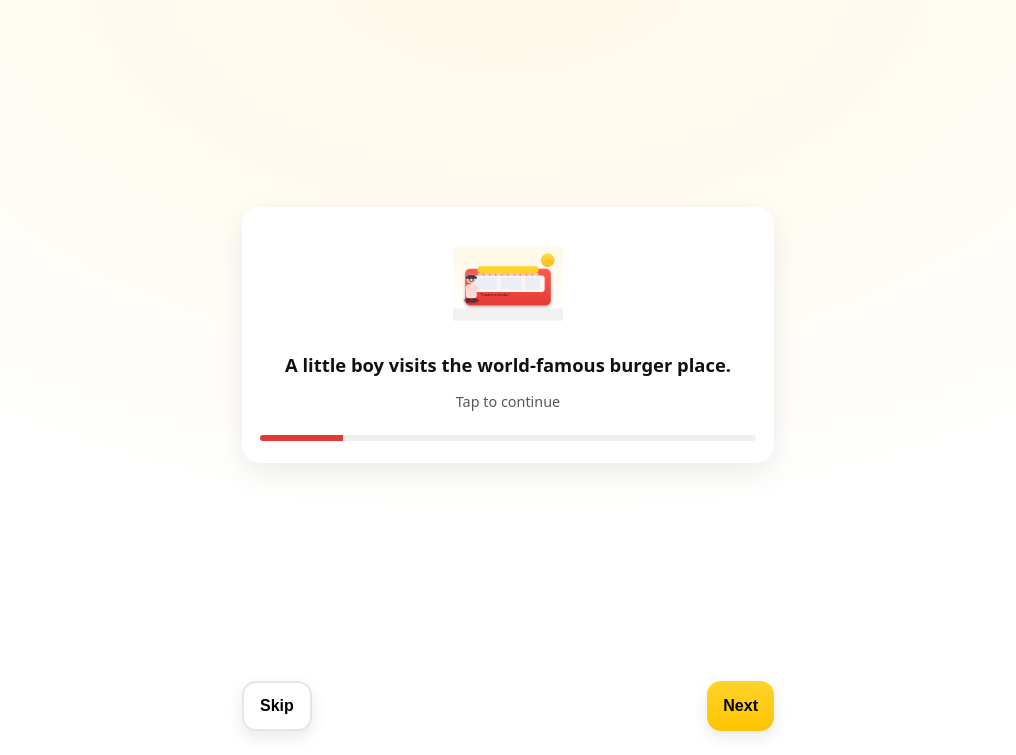
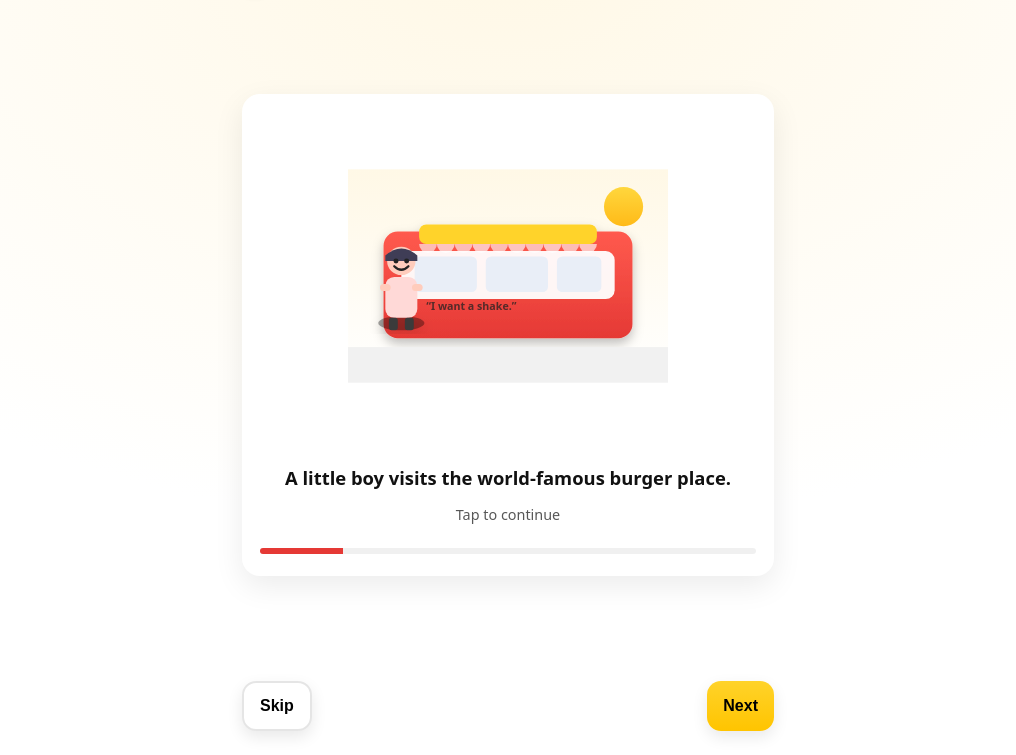
Before and after one commit to fomash/escape-from-grimace, a plain HTML site: page index.html in a window 1280 px wide. Shown: the part 45-800 px from the top of the page, without its empty margins (132-1148 px from the left). Drawn offline with Linux system fonts and the light colour scheme.

Commit message:
Update index.html

```diff
--- a/index.html
+++ b/index.html
@@ -33,7 +33,13 @@
     display:flex; flex-direction:column; align-items:center; gap:14px; text-align:center;
     transform:translateY(10px); opacity:0; animation:pop .45s ease forwards;
   }
-  .art{ width:110px; height:110px; }
+  .art {
+    width: 100%;
+    height: 45vh;   /* responsive to screen height */
+    max-height: 320px;
+    display: block;
+    margin: 0 auto 16px;
+    }
   .line{ font-size:1.15rem; line-height:1.35; font-weight:650; }
   .hint{ font-size:.9rem; opacity:.7 }
   .controls{ display:flex; width:100%; justify-content:space-between; gap:10px; margin-top:8px; }
```
